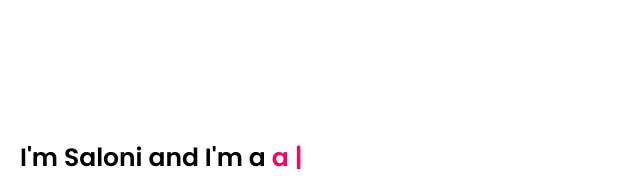
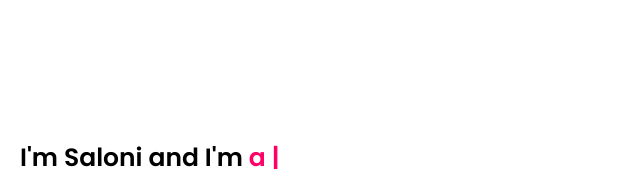
Before and after one commit to salonigupta1/portfolio, a plain HTML site: page index.html in a window 1280 px wide. Shown: the part 980-1164 px from the top of the page, 564-1204 px from the left. Drawn offline with nearby package versions, Linux system fonts and the light colour scheme.

Commit message:
Update features

```diff
--- a/index.html
+++ b/index.html
@@ -56,7 +56,7 @@
                     <img src="images/propicpinkb.png" alt="">
                 </div>
                 <div class="column right">
-                    <div class="text">I'm Saloni and I'm a <span class="typing-2"></span></div>
+                    <div class="text">I'm Saloni and I'm <span class="typing-2"></span></div>
                     <p>I am second year B.Tech undergraduate from Zakir Husain College of Engineering and Technology, AMU. I’m great at knowing the right algorithm for a problem because I read computer science literature constantly. Feel free to have a look at my projects below and connect with me!</p>
                     <a href="https://drive.google.com/file/d/14_76pC6OnKhbKGdUYlrvLqxzoCn7SoW9/view?usp=sharing">Resume</a>
                 </div>
```
